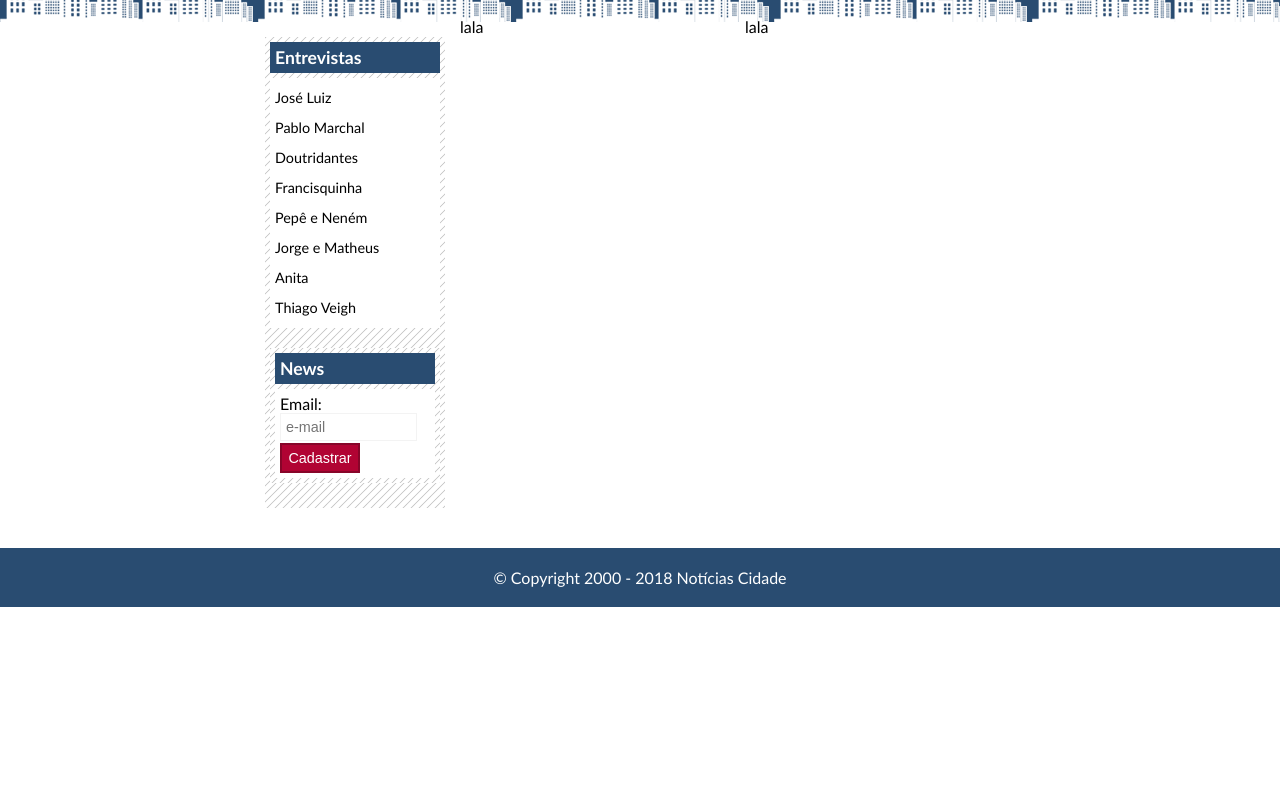
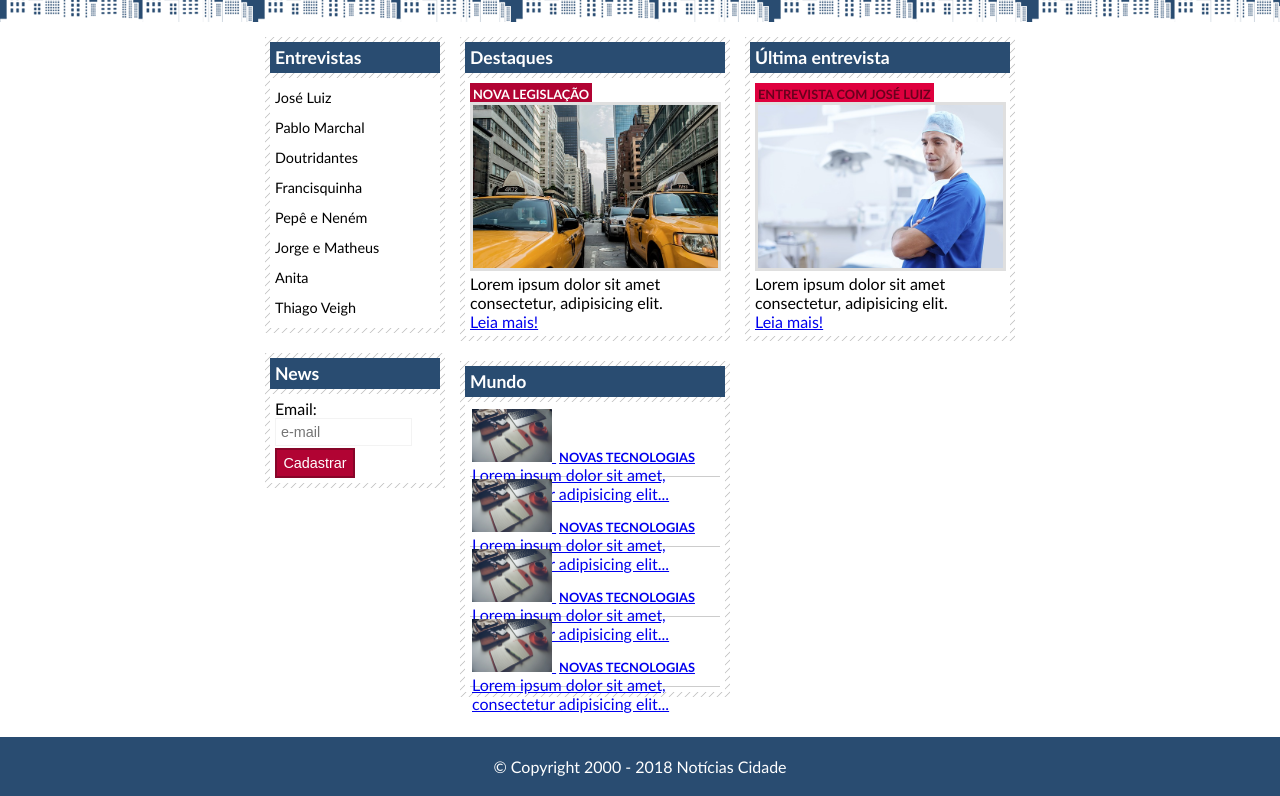
Before and after one commit to heliowesley1/noticias-cidade, a plain HTML site: page index.html in a window 1280 px wide. Shown: the part 207-1003 px from the top of the page. Before the commit the page ends 814 px from the top, so only its background shows below. Drawn offline with Linux system fonts and the light colour scheme.

Commit message:
Dei inicio aos detalhes finais.
Ocorreu um erro por desatenção mas corrigi, logo após construí mais um pouco do layout do site

```diff
--- a/css/style.css
+++ b/css/style.css
@@ -2,7 +2,6 @@
     padding: 0;
     margin: 0;
 }
-
 body {
     font-family: 'Trebuchet MS', Helvetica, sans-serif;
     background: #fff url(../imagens/fundo.png) repeat-x;
@@ -22,7 +21,7 @@ header {
     padding-top: 25px;
 }
 
-img.detalhe-logo {
+img#detalhe-logo {
     float: right;
 }
 
@@ -100,14 +99,14 @@ article {
 .caixa-conteudo ul {
     list-style: none;
 }
-.caixa-conteudo a {
+#lateral a {
     color: #000;
     text-decoration: none;
     font-size: 0.9em;
     line-height: 30px;
     display: block;
 }
-.caixa-conteudo a:hover{
+#lateral a:hover{
     background: #f9f9f9 url(../imagens/marcador.png) no-repeat left center;
     color: #a1a1a1;
     padding-left: 20px;
@@ -132,11 +131,39 @@ input.submit {
     background-color: #b10333;
     border: 2px solid #870529;
 }
+img.conteudo-img {
+    border: 3px solid #dfdfdf;
+    width: 98%;
+}
+h3 {
+    text-transform: uppercase;
+    display: inline;
+    font-size: 0.8em;
+    padding: 3px;
+}
+.destaque h3 {
+    background-color: #b10333;
+    color: #fff;
+}
+.entrevista h3 {
+    background-color: #de003e;
+    color: #69001d
+}
 h2 {
     background: #294c71;
     color: #fff;
     font-size: 1.1em;
     padding: 5px;
+}
+#lista-noticias ul {
+    list-style-type: none;
+    margin: 0;
+    padding: 0;
+}
+#lista-noticias li {
+    padding: 2px;
+    border-bottom: 1px solid #ccc;
+    height: 65px;
 }
 
 footer {
--- a/index.html
+++ b/index.html
@@ -11,7 +11,7 @@
 <body id="tres-colunas" class="home">
     <main>
         <header>
-            <img src="imagens/detalhe-topo.png" alt="mapa do brasil feito com bolinhas" class="detalhe-logo">
+            <img src="imagens/detalhe-topo.png" alt="mapa do brasil feito com bolinhas" id="detalhe-logo">
             <img src="imagens/logo.png" alt="logo do site noticias da cidade">
         </header>
         <nav>
@@ -26,8 +26,63 @@
             </ul>
         </nav>
         <article>
-            <section id="primario"><p>lala</p></section>
-            <section id="secundario"><p>lala</p></section>
+            <section id="primario">
+                <div class="caixa destaque">
+                    <h2>Destaques</h2>
+                    <div class="caixa-conteudo">
+                        <h3>Nova Legislação</h3>
+                        <img src="imagens/taxi.jpg" alt="imagem de um taxi" class="conteudo-img">
+                        <p>Lorem ipsum dolor sit amet consectetur, adipisicing elit.</p>
+                        <a href="#">Leia mais!</a>
+                    </div>
+                </div>
+                <div class="caixa">
+                    <h2>Mundo</h2>
+                    <div class="caixa-conteudo">
+                        <ul id="lista-noticias">
+                            <li>
+                                <a href="#">
+                                <img src="imagens/tecnologia.jpg" alt="imagem relacionada à imagem" width="80">
+                                <h3>Novas Tecnologias</h3>
+                                <p>Lorem ipsum dolor sit amet, consectetur adipisicing elit...</p>
+                                </a>
+                            </li>
+                            <li>
+                                <a href="#">
+                                <img src="imagens/tecnologia.jpg" alt="imagem relacionada à imagem" width="80">
+                                <h3>Novas Tecnologias</h3>
+                                <p>Lorem ipsum dolor sit amet, consectetur adipisicing elit...</p>
+                                </a>
+                            </li>
+                            <li>
+                                <a href="#">
+                                <img src="imagens/tecnologia.jpg" alt="imagem relacionada à imagem" width="80">
+                                <h3>Novas Tecnologias</h3>
+                                <p>Lorem ipsum dolor sit amet, consectetur adipisicing elit...</p>
+                                </a>
+                            </li>
+                            <li>
+                                <a href="#">
+                                <img src="imagens/tecnologia.jpg" alt="imagem relacionada à imagem" width="80">
+                                <h3>Novas Tecnologias</h3>
+                                <p>Lorem ipsum dolor sit amet, consectetur adipisicing elit...</p>
+                                </a>
+                            </li>
+                        </ul>
+                    </div>
+                </div>
+            </section>
+            <section id="secundario">
+                <div class="caixa">
+                    <h2>Última entrevista</h2>
+                    <div class="caixa-conteudo entrevista">
+                        <h3>Entrevista com José Luiz</h3>
+                        <img src="imagens/doutor.jpg" alt="imagem de um doutor" class="conteudo-img">
+                        <p>Lorem ipsum dolor sit amet consectetur, adipisicing elit.</p>
+                        <a href="#">Leia mais!</a>
+                    </div>
+                </div>
+            </section>
             <section id="lateral">
                 <div class="caixa">
                     <h2>Entrevistas</h2>
@@ -42,6 +97,7 @@
                             <li><a href="#">Anita</a></li>
                             <li><a href="#">Thiago Veigh</a></li>
                         </ul>
+                    </div>
                 </div>
                     <div class="caixa">
                         <h2>News</h2>
```
Lines whose indentation alone changed are shown as unchanged.
